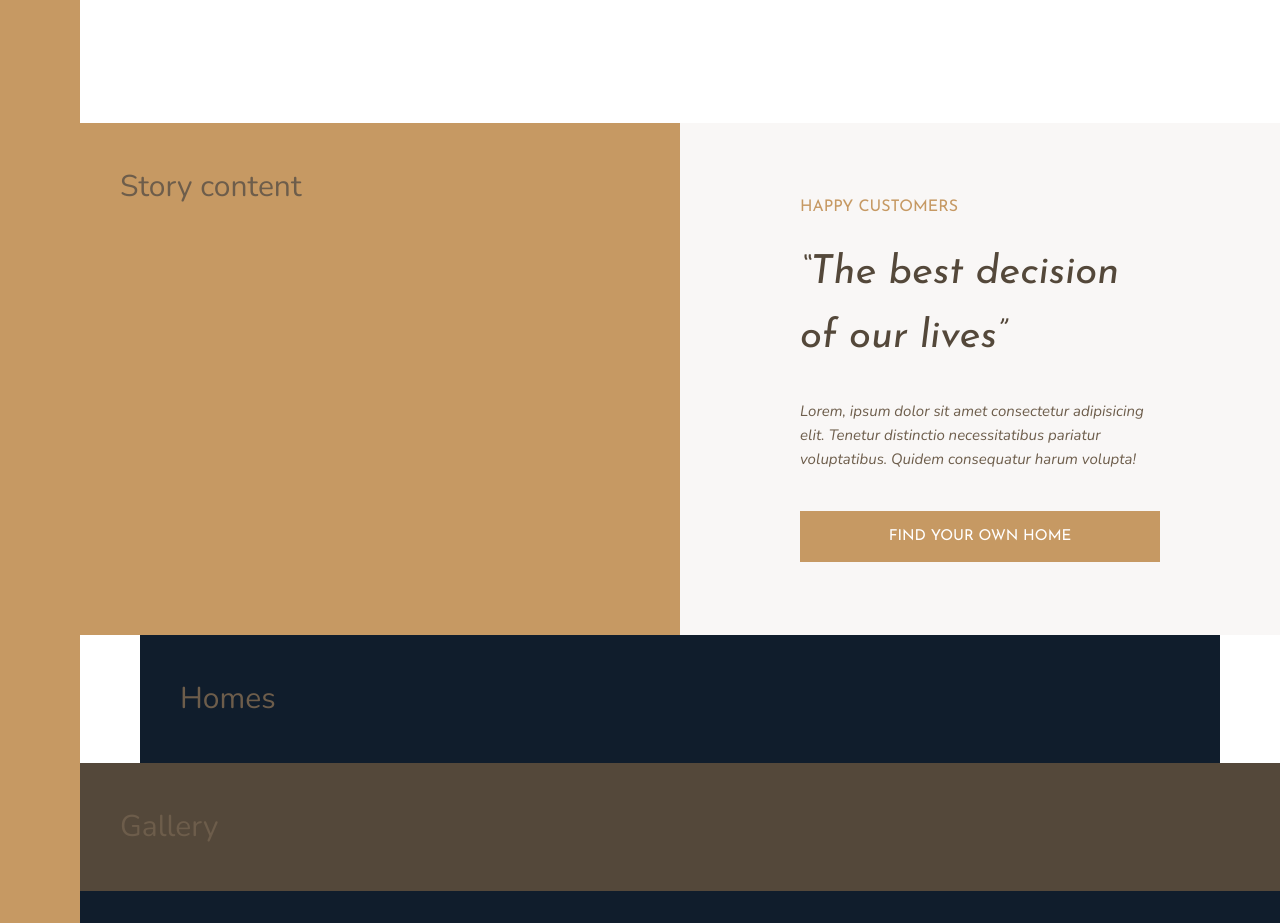
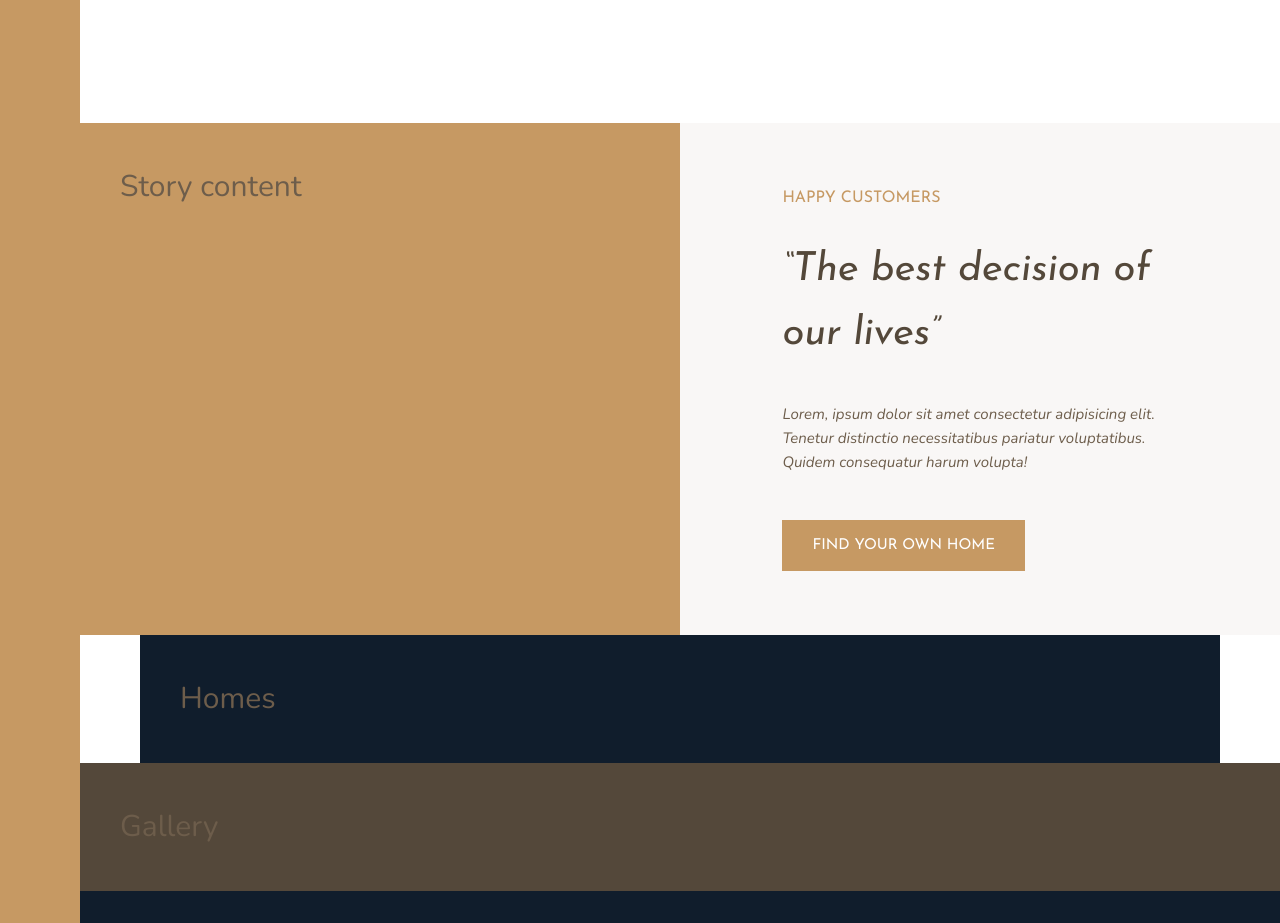
Before and after one commit to la-viza/Nexter-Project, a plain HTML site: page index.html in a window 1280 px wide. Shown: the part 1320-2243 px from the top of the page. Drawn offline with nearby package versions, Linux system fonts and the light colour scheme.

Commit message:
Finished building the right part of the Story Section

```diff
--- a/sass/_story.scss
+++ b/sass/_story.scss
@@ -8,10 +8,18 @@
     background-color: $color-grey-light-1;
     grid-column: col-start 5 / full-end;
 
-    padding: 6rem 12rem;
+    padding: 6rem 8vw;
+
+    /*
     display: flex;
     flex-direction: column;
     justify-content: center;
+    align-items: flex-start;
+    */
+
+    display: grid;
+    align-items: center;
+    justify-items: start;
   }
 
   &__text {
```
Also changed, not shown: sass/main.css, 1 other file.
